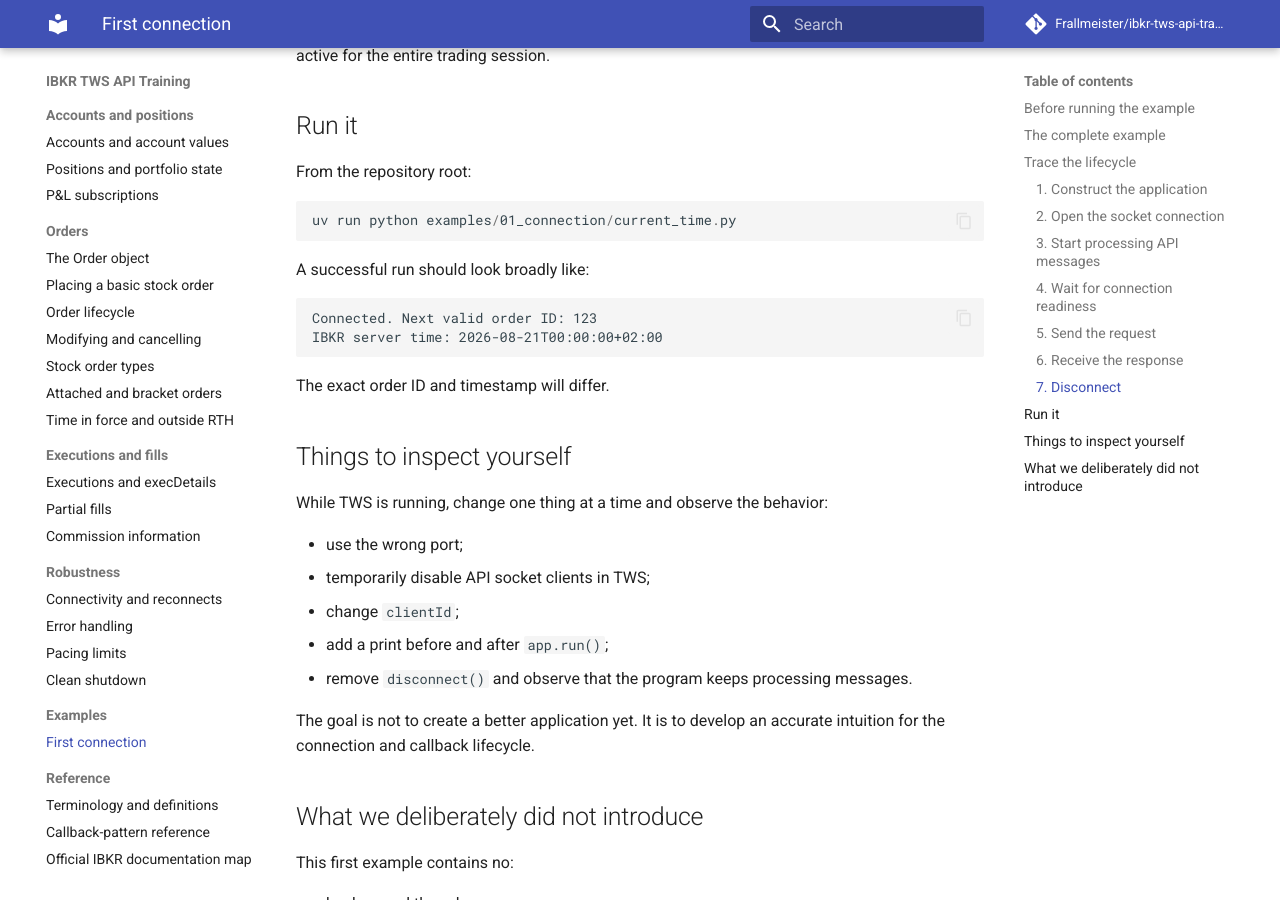
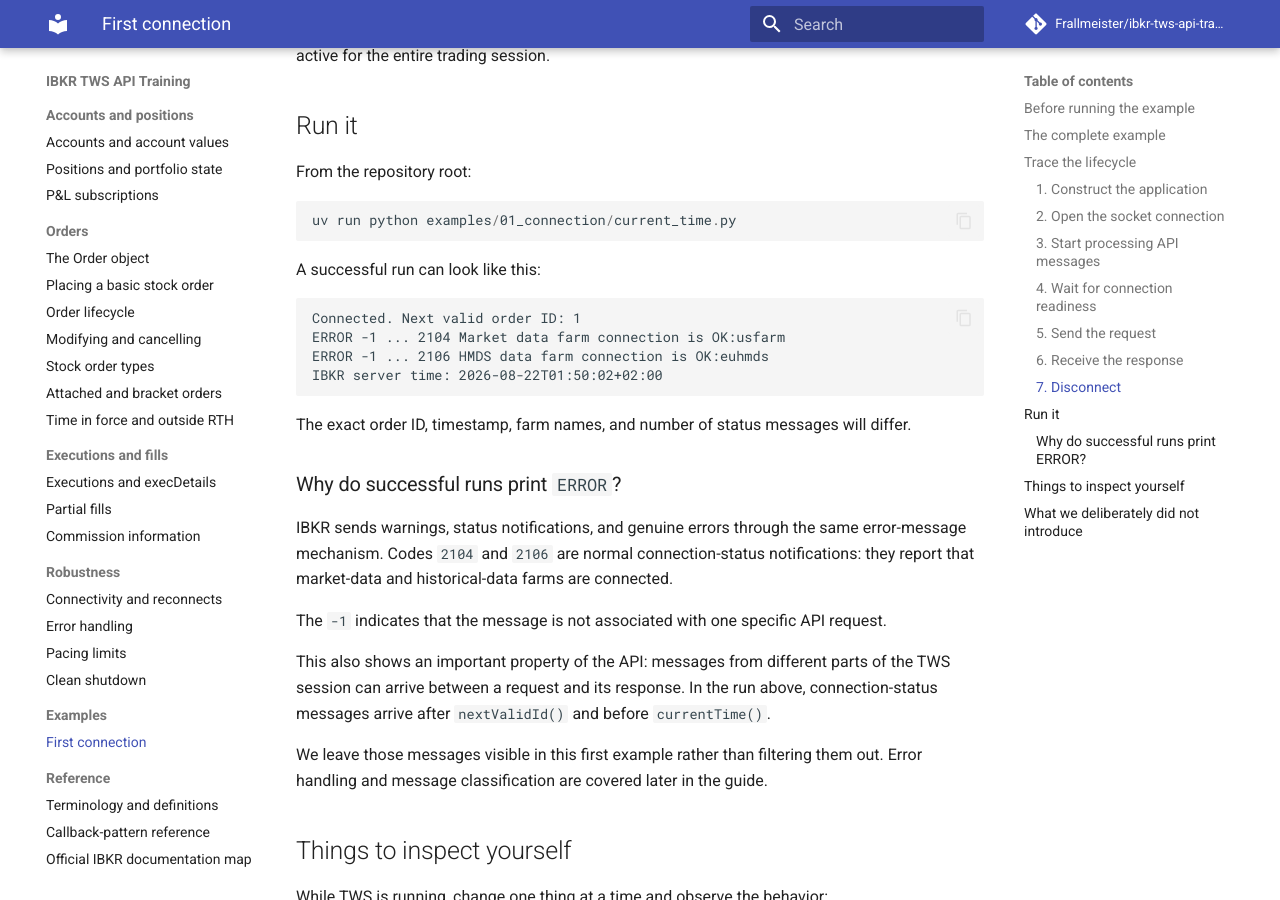
Before and after one commit to Frallmeister/ibkr-tws-api-training, an MkDocs documentation site: the page built from docs/examples/first-connection.md, in a window 1280 px wide and 900 px high, scrolled down 3960 px. Built offline with MkDocs 1.6.1 and Material for MkDocs 9.7.7, drawn with Linux system fonts in a browser that asks for light colours; comment, search, counter and statistics services are not loaded.

Commit message:
docs: explain startup status messages in first example

````diff
--- a/docs/examples/first-connection.md
+++ b/docs/examples/first-connection.md
@@ -191,14 +191,26 @@
 uv run python examples/01_connection/current_time.py
 ```
 
-A successful run should look broadly like:
+A successful run can look like this:
 
 ```text
-Connected. Next valid order ID: 123
-IBKR server time: 2026-08-21T00:00:00+02:00
+Connected. Next valid order ID: 1
+ERROR -1 ... 2104 Market data farm connection is OK:usfarm
+ERROR -1 ... 2106 HMDS data farm connection is OK:euhmds
+IBKR server time: 2026-08-22T01:50:02+02:00
 ```
 
-The exact order ID and timestamp will differ.
+The exact order ID, timestamp, farm names, and number of status messages will differ.
+
+### Why do successful runs print `ERROR`?
+
+IBKR sends warnings, status notifications, and genuine errors through the same error-message mechanism. Codes `2104` and `2106` are normal connection-status notifications: they report that market-data and historical-data farms are connected.
+
+The `-1` indicates that the message is not associated with one specific API request.
+
+This also shows an important property of the API: messages from different parts of the TWS session can arrive between a request and its response. In the run above, connection-status messages arrive after `nextValidId()` and before `currentTime()`.
+
+We leave those messages visible in this first example rather than filtering them out. Error handling and message classification are covered later in the guide.
 
 ## Things to inspect yourself
 
````
